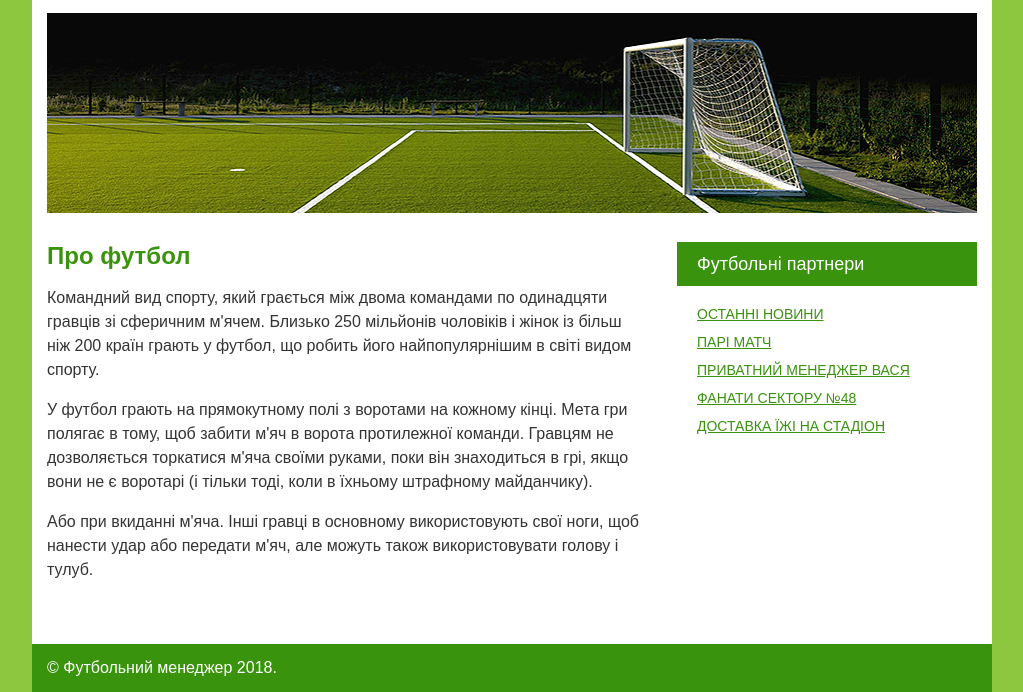
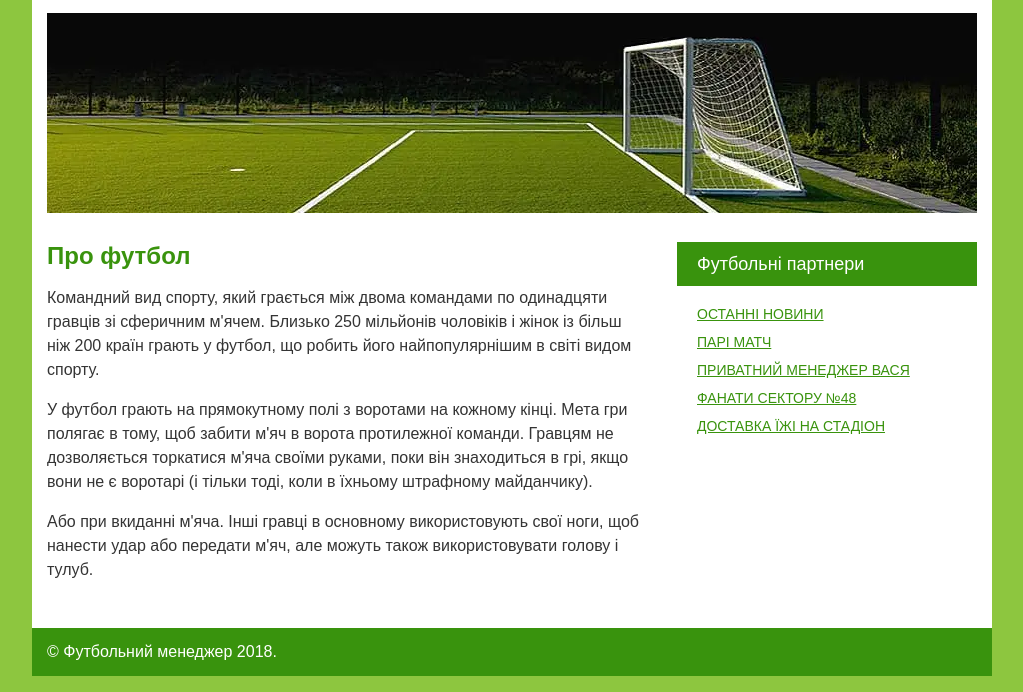
Before and after one commit to pusi-destroyer228/football, a plain HTML site: page index.html in a window 1280 px wide. Shown: the part 141-833 px from the top of the page, without its empty margins (128-1151 px from the left). Drawn offline with Linux system fonts and the light colour scheme.

Commit message:
ZverstavSite

```diff
--- a/css/Football.css
+++ b/css/Football.css
@@ -146,7 +146,7 @@ body {
 }
 
 .main {
-    padding-bottom: 46px;
+    padding-bottom: 30px;
 }
 
 .main-text p {
--- a/index.html
+++ b/index.html
@@ -13,8 +13,8 @@
             <div class="logo">
                 <p>Футбольний<b>Менеджер</b><i>Офіційний сайт</i></p>
                 <picture>
+                    <source srcset="img/ball.webp" type="image/webp">
                     <img class="ball" src="img/ball.png" alt="логотип футбольного менеджера в вигляді м'яча">
-                    <source srcset="img/ball.webp" type="image/webp">
                 </picture>
             </div>
             <div class="contacts">
@@ -23,8 +23,8 @@
             </div>
         </header>
         <picture>
+            <source srcset="img/picture.webp" type="image/webp">
             <img class="picture" src="img/picture.png" alt="про футбольне поле футбольного менеджера">
-            <source srcset="img/picture.webp" type="image/webp">
         </picture>
         <main class="main">
             <section class="main-text">
```
